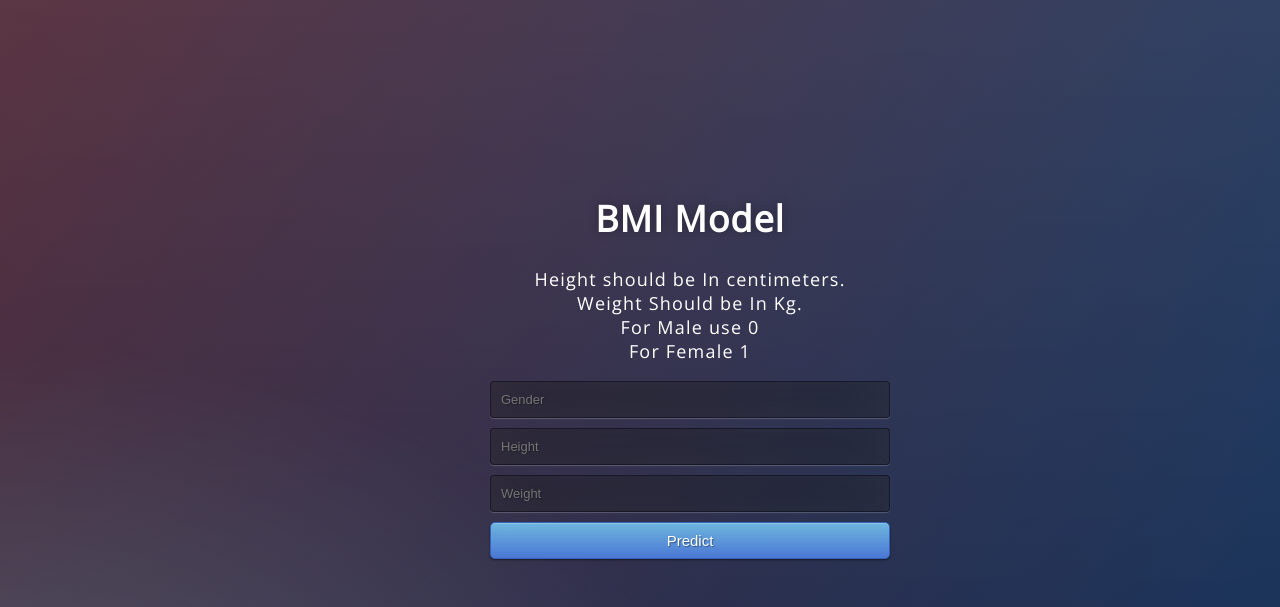
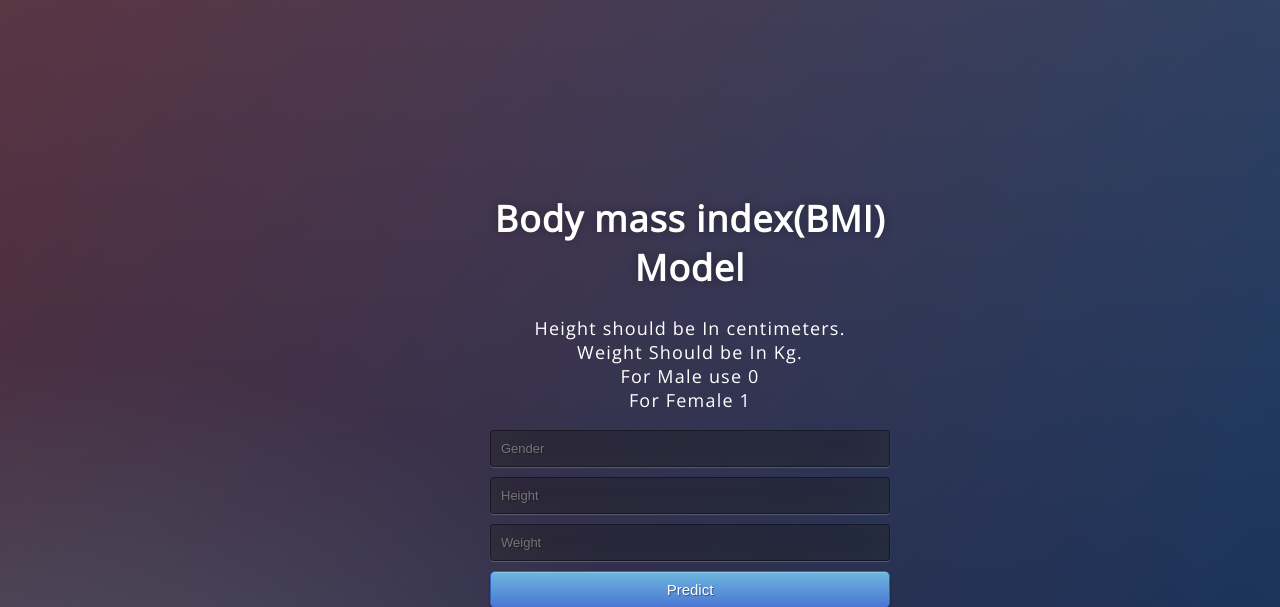
Before and after one commit to rohitshukla001/bmi_deployment, a Flask app: page / in a window 1280 px wide. Shown: the top 607 px of the page. Run offline with Flask 2, Linux system fonts and the light colour scheme; parts of the project's set-up code (start-up, migrations or seed data) failed here and were passed over.

Commit message:
Update index.html

```diff
--- a/templates/index.html
+++ b/templates/index.html
@@ -14,7 +14,7 @@
 
 <body>
  <div class="login">
-  <h1>BMI Model</h1>
+  <h1>Body mass index(BMI) Model</h1>
   <p>
     Height should be In centimeters.<br>
     Weight Should be In Kg.<br>
@@ -36,7 +36,5 @@
    {{ prediction_text }}
 
  </div>
-
-
 </body>
 </html>
```
